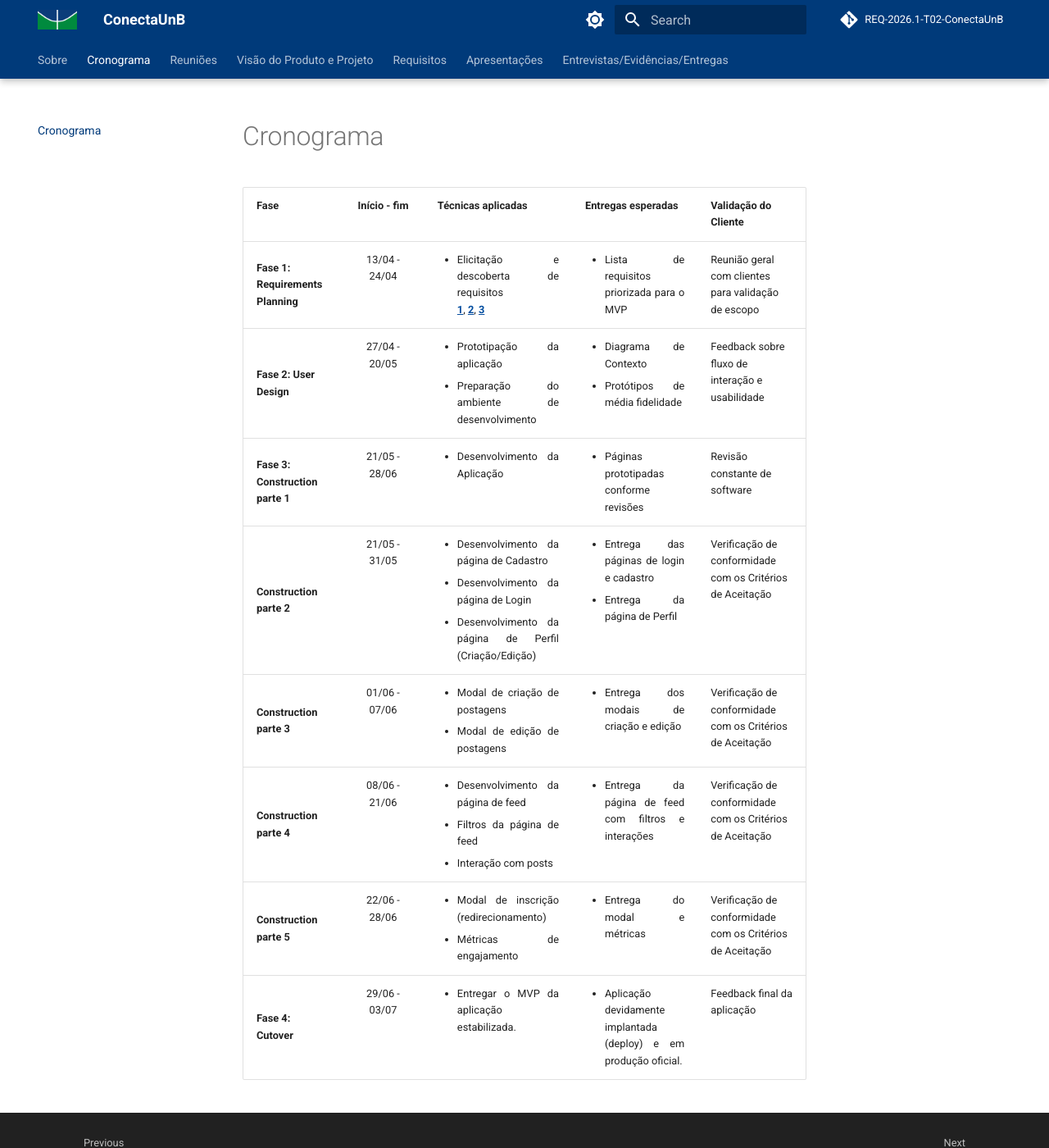
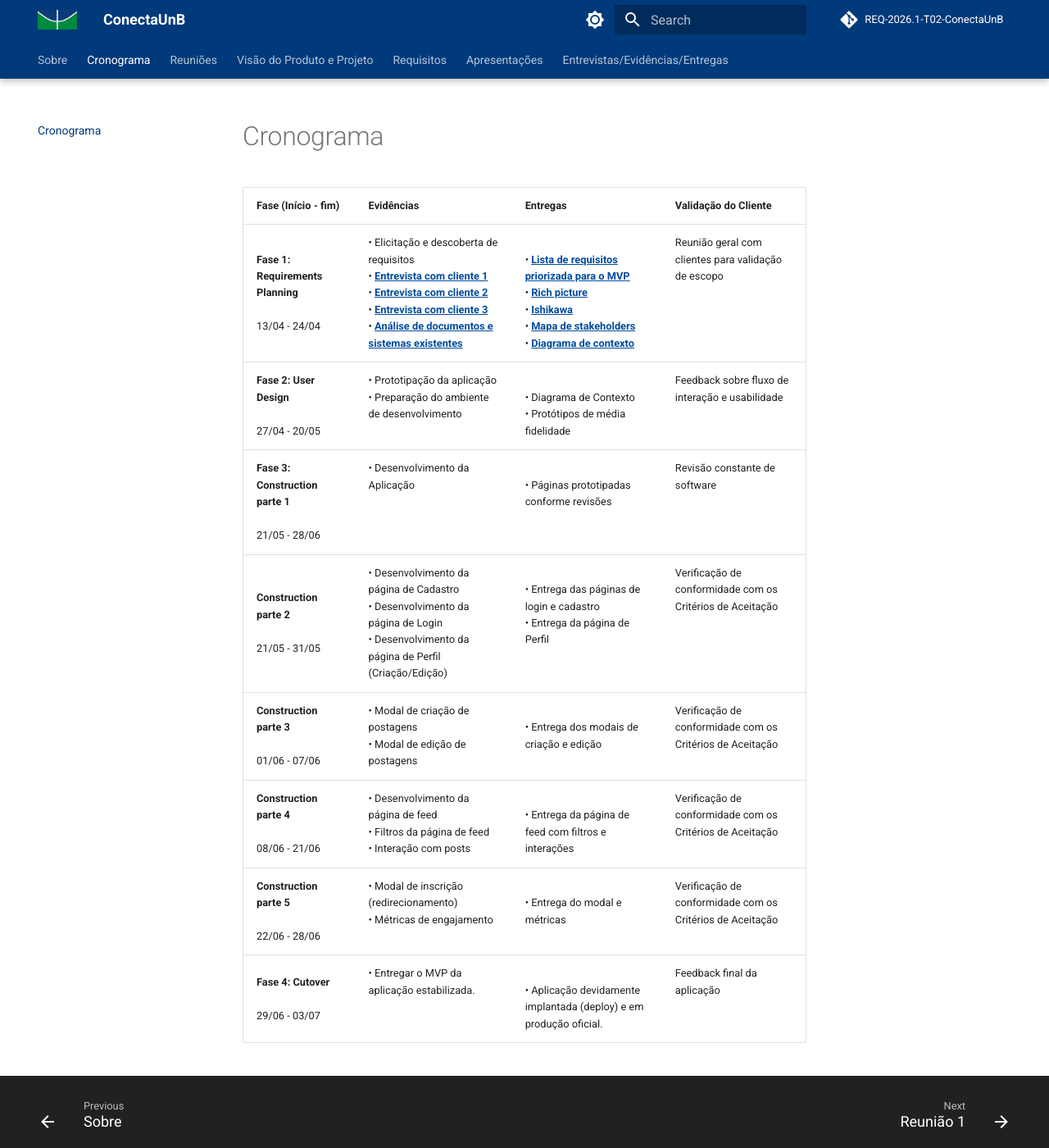
Before and after one commit to mdsreq-fga-unb/REQ-2026.1-T02-ConectaUnB, an MkDocs documentation site: the page built from docs/cronograma/cronograma.md, in a window 1280 px wide and 1400 px high. Shown: the whole window at 82% size. Built offline with MkDocs 1.6.1 and Material for MkDocs 9.7.7, drawn with Linux system fonts in a browser that asks for light colours; comment, search, counter and statistics services are not loaded.

Commit message:
docs: atualiza cronograma

```diff
--- a/docs/cronograma/cronograma.md
+++ b/docs/cronograma/cronograma.md
@@ -1,12 +1,12 @@
 # Cronograma
 
-| Fase | Início - fim | Técnicas aplicadas | Entregas esperadas | Validação do Cliente |
-| :--- | :---: | :--- | :--- | :--- |
-| **Fase 1: Requirements Planning** | 13/04 - 24/04 | <ul><li>Elicitação e descoberta de requisitos<br>[1](../userDesign/Fase1/analiseEntrevista24-04.md), [2](../userDesign/Fase1/analiseEntrevista29-04.md), [3](../userDesign/Fase1/analiseEntrevista30-04.md)</li></ul> | <ul><li>Lista de requisitos priorizada para o MVP</li></ul> | Reunião geral com clientes para validação de escopo |
-| **Fase 2: User Design** | 27/04 - 20/05 | <ul><li>Prototipação da aplicação</li><li>Preparação do ambiente de desenvolvimento</li></ul> | <ul><li>Diagrama de Contexto</li><li>Protótipos de média fidelidade</li></ul> | Feedback sobre fluxo de interação e usabilidade |
-| **Fase 3: Construction parte 1** | 21/05 - 28/06 | <ul><li>Desenvolvimento da Aplicação</li></ul> | <ul><li>Páginas prototipadas conforme revisões</li></ul> | Revisão constante de software |
-|**Construction parte 2** | 21/05 - 31/05 | <ul><li>Desenvolvimento da página de Cadastro</li><li>Desenvolvimento da página de Login</li><li>Desenvolvimento da página de Perfil (Criação/Edição)</li></ul> | <ul><li>Entrega das páginas de login e cadastro</li><li>Entrega da página de Perfil</li></ul> | Verificação de conformidade com os Critérios de Aceitação |
-| **Construction parte 3** | 01/06 - 07/06 | <ul><li>Modal de criação de postagens</li><li>Modal de edição de postagens</li></ul> | <ul><li>Entrega dos modais de criação e edição</li></ul> | Verificação de conformidade com os Critérios de Aceitação |
-| **Construction parte 4** | 08/06 - 21/06 | <ul><li>Desenvolvimento da página de feed</li><li>Filtros da página de feed</li><li>Interação com posts</li></ul> | <ul><li>Entrega da página de feed com filtros e interações</li></ul> | Verificação de conformidade com os Critérios de Aceitação |
-| **Construction parte 5** | 22/06 - 28/06 | <ul><li>Modal de inscrição (redirecionamento)</li><li>Métricas de engajamento</li></ul> | <ul><li>Entrega do modal e métricas</li></ul> | Verificação de conformidade com os Critérios de Aceitação |
-| **Fase 4: Cutover** | 29/06 - 03/07 | <ul><li>Entregar o MVP da aplicação estabilizada.</li></ul> | <ul><li>Aplicação devidamente implantada (deploy) e em produção oficial.</li></ul> | Feedback final da aplicação |
+| Fase (Início - fim) | Evidências | Entregas | Validação do Cliente |
+| :--- | :--- | :--- | :--- |
+| **Fase 1: Requirements Planning**<br><br>13/04 - 24/04 | &bull; Elicitação e descoberta de requisitos<br> &bull; [Entrevista com cliente 1](../userDesign/Fase1/analiseEntrevista24-04.md)<br> &bull; [Entrevista com cliente 2](../userDesign/Fase1/analiseEntrevista29-04.md)<br> &bull; [Entrevista com cliente 3](../userDesign/Fase1/analiseEntrevista30-04.md)<br> &bull; [Análise de documentos e sistemas existentes](../visaoDeProdutoProjeto/solucaoProposta.md#pesquisa-de-mercado-e-analise-competitiva)<br> | <br> &bull; [Lista de requisitos priorizada para o MVP](../requisitos/priorizacao.md) <br> &bull; [Rich picture](../visaoDeProdutoProjeto/cenarioAtual.md#rich-picture)<br> &bull; [Ishikawa](../visaoDeProdutoProjeto/cenarioAtual.md#identificacao-da-oportunidade-ou-problema)<br> &bull; [Mapa de stakeholders](../visaoDeProdutoProjeto/cenarioAtual.md#mapa-de-stakeholders)<br> &bull; [Diagrama de contexto](../visaoDeProdutoProjeto/solucaoProposta.md#diagrama-de-contexto) | Reunião geral com clientes para validação de escopo |
+| **Fase 2: User Design**<br><br>27/04 - 20/05 | &bull; Prototipação da aplicação<br> &bull; Preparação do ambiente de desenvolvimento | <br> &bull; Diagrama de Contexto<br> &bull; Protótipos de média fidelidade | Feedback sobre fluxo de interação e usabilidade |
+| **Fase 3: Construction parte 1**<br><br>21/05 - 28/06 | &bull; Desenvolvimento da Aplicação | <br> &bull; Páginas prototipadas conforme revisões | Revisão constante de software |
+| **Construction parte 2**<br><br>21/05 - 31/05 | &bull; Desenvolvimento da página de Cadastro<br> &bull; Desenvolvimento da página de Login<br> &bull; Desenvolvimento da página de Perfil (Criação/Edição) | <br> &bull; Entrega das páginas de login e cadastro<br> &bull; Entrega da página de Perfil | Verificação de conformidade com os Critérios de Aceitação |
+| **Construction parte 3**<br><br>01/06 - 07/06 | &bull; Modal de criação de postagens<br> &bull; Modal de edição de postagens | <br> &bull; Entrega dos modais de criação e edição | Verificação de conformidade com os Critérios de Aceitação |
+| **Construction parte 4**<br><br>08/06 - 21/06 | &bull; Desenvolvimento da página de feed<br> &bull; Filtros da página de feed<br> &bull; Interação com posts | <br> &bull; Entrega da página de feed com filtros e interações | Verificação de conformidade com os Critérios de Aceitação |
+| **Construction parte 5**<br><br>22/06 - 28/06 | &bull; Modal de inscrição (redirecionamento)<br> &bull; Métricas de engajamento | <br> &bull; Entrega do modal e métricas | Verificação de conformidade com os Critérios de Aceitação |
+| **Fase 4: Cutover**<br><br>29/06 - 03/07 | &bull; Entregar o MVP da aplicação estabilizada. | <br> &bull; Aplicação devidamente implantada (deploy) e em produção oficial. | Feedback final da aplicação |
```
Also changed, not shown: docs/visaoDeProdutoProjeto/solucaoProposta.md (+1 -1 lines), docs/assets/fotos/solucaoProposta/DiagramaContexto.png (renamed from docs/assets/fotos/soluçãoProposta/DiagramaContexto.png).
